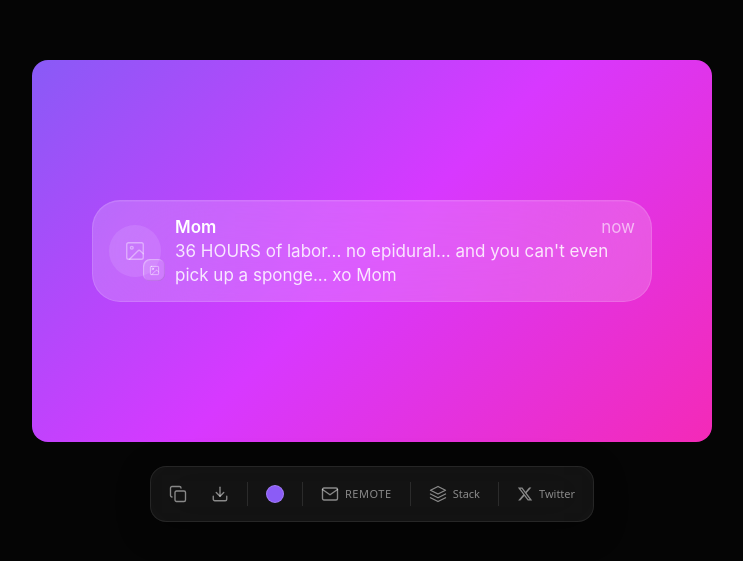
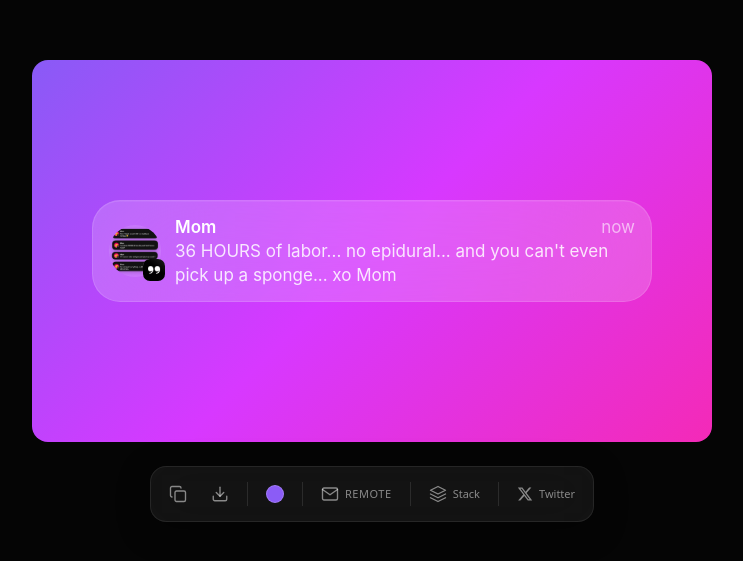
Before and after one commit to tschauner/yap-web, a Next.js app: page /push in a window 1280 px wide. Shown: the part 109-670 px from the top of the page, without its empty margins (268-1011 px from the left). Built offline with nearby package versions, Linux system fonts and the light colour scheme.

Commit message:
feat: default app icon + mom avatar for push notification preview

```diff
--- a/app/push/page.tsx
+++ b/app/push/page.tsx
@@ -177,8 +177,8 @@ function PushGenerator() {
   const initialType = qType === "local" ? "local" as const : "remote" as const;
   const initialStack = qStack === "true" || qStack === "1";
 
-  const [avatarUrl, setAvatarUrl] = useState<string | null>(qAvatar ?? null);
-  const [appIconUrl, setAppIconUrl] = useState<string | null>(qIcon ?? null);
+  const [avatarUrl, setAvatarUrl] = useState<string | null>(qAvatar ?? "/mom.png");
+  const [appIconUrl, setAppIconUrl] = useState<string | null>(qIcon ?? "/appIcon.png");
   const avatarInputRef = useRef<HTMLInputElement>(null);
   const appIconInputRef = useRef<HTMLInputElement>(null);
 
```
